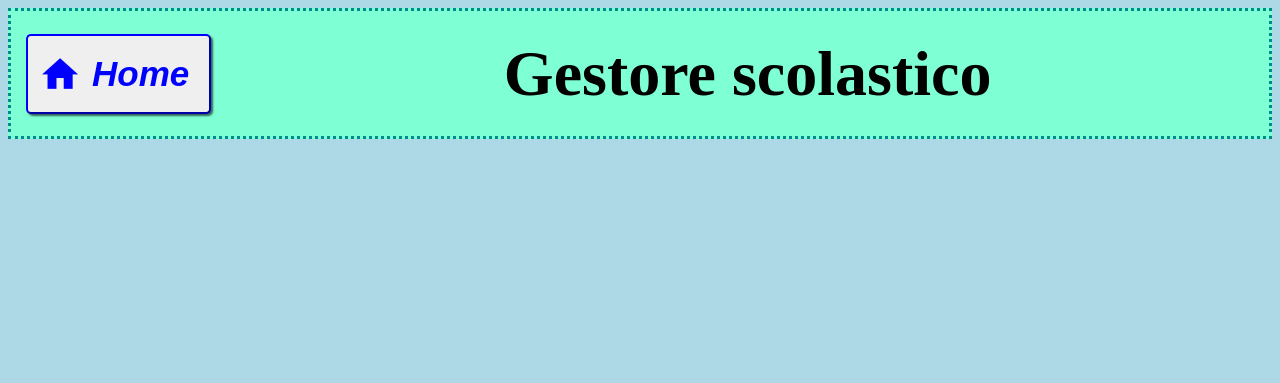
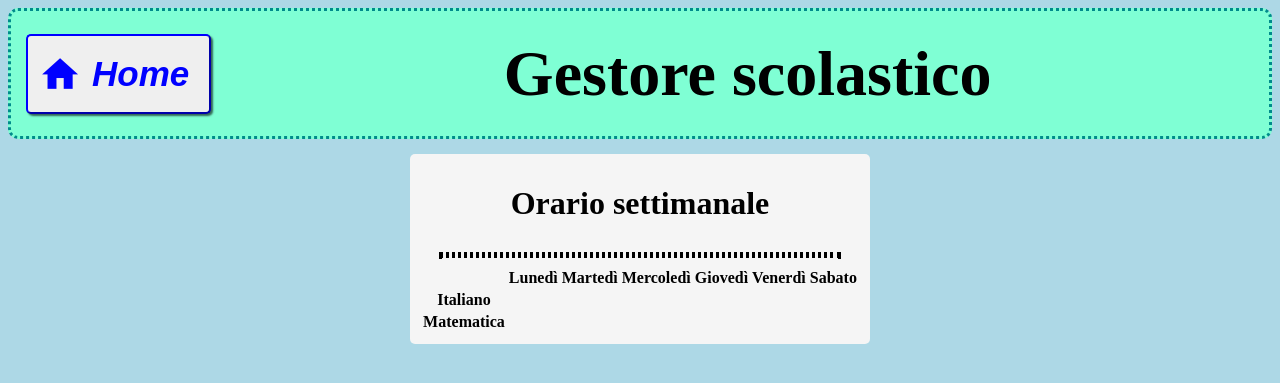
Before and after one commit to TostapaneScassato/tostasito, a PHP site: page /schoolManager.html in a window 1280 px wide. Shown: the top 383 px of the page. Run offline with PHP 8.4, Linux system fonts and the light colour scheme; lists and menus that the app fills with data are empty.

Commit message:
developed schoolManager page

```diff
--- a/schoolManager.html
+++ b/schoolManager.html
@@ -18,5 +18,31 @@
             <!-- rimane vuoto, serve solo a centrare il div.center -->
         </div>
     </header>
+
+    <div class="mainBody">
+        <div class="orarioScolastico">
+            <h1>Orario settimanale</h1>
+            <hr class="separatoreTabella">
+            <div class="tabella">
+                <table>
+                    <tr>
+                        <th></th>
+                        <th>Lunedì</th>
+                        <th>Martedì</th>
+                        <th>Mercoledì</th>
+                        <th>Giovedì</th>
+                        <th>Venerdì</th>
+                        <th>Sabato</th>
+                    </tr>
+                    <tr>
+                        <th>Italiano</th>
+                    </tr>
+                    <tr>
+                        <th>Matematica</th>
+                    </tr>
+                </table>
+            </div>
+        </div>
+    </div>
     <script src="./scripts/script.js"></script>
 </body>
--- a/styles/style.css
+++ b/styles/style.css
@@ -5,6 +5,7 @@ body{
 header{
     background-color: aquamarine;
     border: 3px darkcyan dotted;
+    border-radius: 10px;
     margin-bottom: 15px;
     font-size: 32px;
     height: 125px;
@@ -82,6 +83,20 @@ button {
     margin-bottom: 0px;
 }
 
+.orarioScolastico{
+    display: flex;
+    flex-direction: column;
+    align-items: center;
+    background-color: whitesmoke;
+    padding: 10px;
+    border-radius: 5px;
+}
+.separatoreTabella{
+    height: 0px;
+    border: 3px black dotted;
+    width: 90%;
+}
+
 .material-icons{
     color: blue;
     margin: 10px;
```
